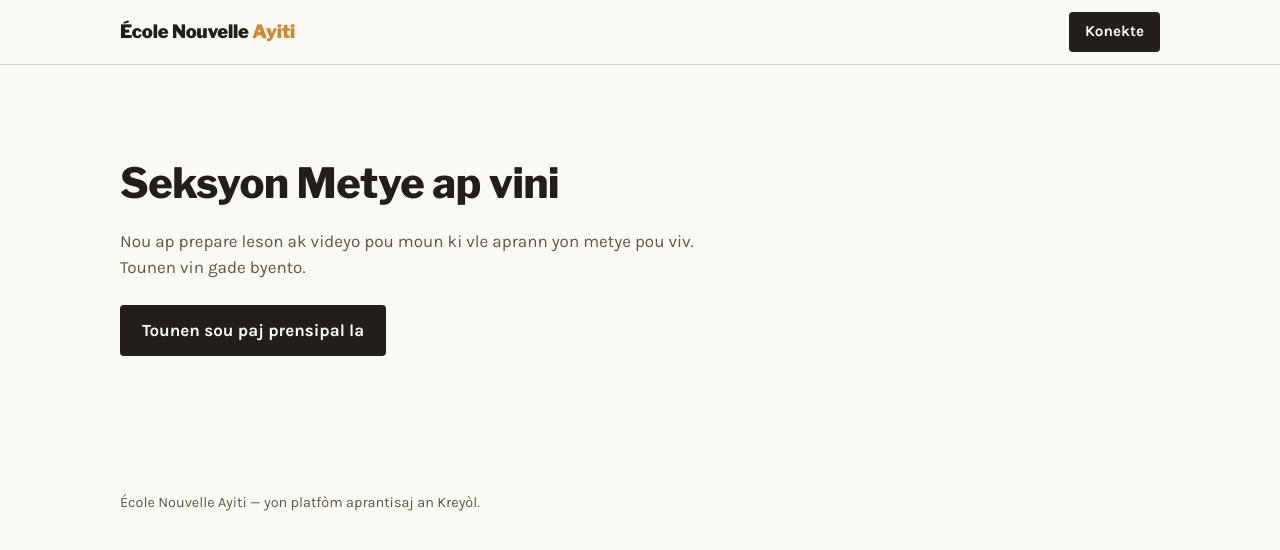
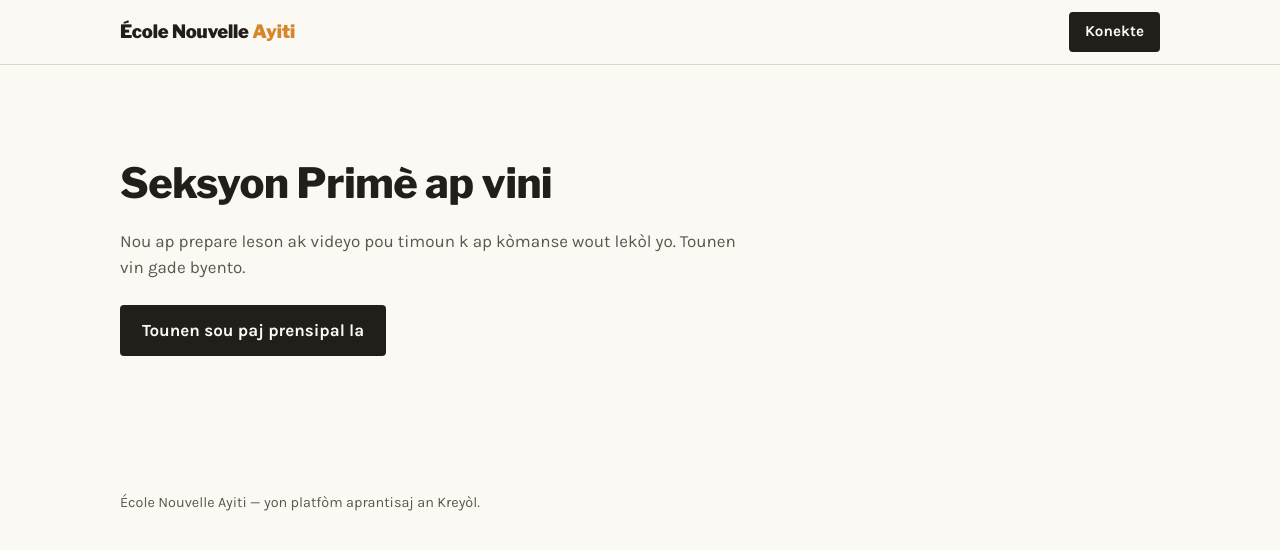
Before and after one commit to jovinrodnor509-afk/-cole-nouvelle-aire-d-ha-ti, a plain HTML site: page index.html in a window 1280 px wide. Drawn offline with nearby package versions, Linux system fonts and the light colour scheme; files that its build step writes are made by us from their sources; files whose address does not match are found by name.

Commit message:
Add files via upload

```diff
--- a/index.html
+++ b/index.html
@@ -3,7 +3,7 @@
 <head>
 <meta charset="UTF-8">
 <meta name="viewport" content="width=device-width, initial-scale=1">
-<title>Metye — École Nouvelle Ayiti</title>
+<title>Primè — École Nouvelle Ayiti</title>
 <link rel="preconnect" href="https://fonts.googleapis.com">
 <link rel="preconnect" href="https://fonts.gstatic.com" crossorigin>
 <link href="https://fonts.googleapis.com/css2?family=Karla:wght@400;700&family=Libre+Franklin:wght@800;900&display=swap" rel="stylesheet">
@@ -21,8 +21,8 @@
 <main>
   <section class="byento">
     <div class="wrap">
-      <h1>Seksyon Metye ap vini</h1>
-      <p>Nou ap prepare leson ak videyo pou moun ki vle aprann yon metye pou viv. Tounen vin gade byento.</p>
+      <h1>Seksyon Primè ap vini</h1>
+      <p>Nou ap prepare leson ak videyo pou timoun k ap kòmanse wout lekòl yo. Tounen vin gade byento.</p>
       <a class="hero-cta" href="../index.html">Tounen sou paj prensipal la</a>
     </div>
   </section>
```
